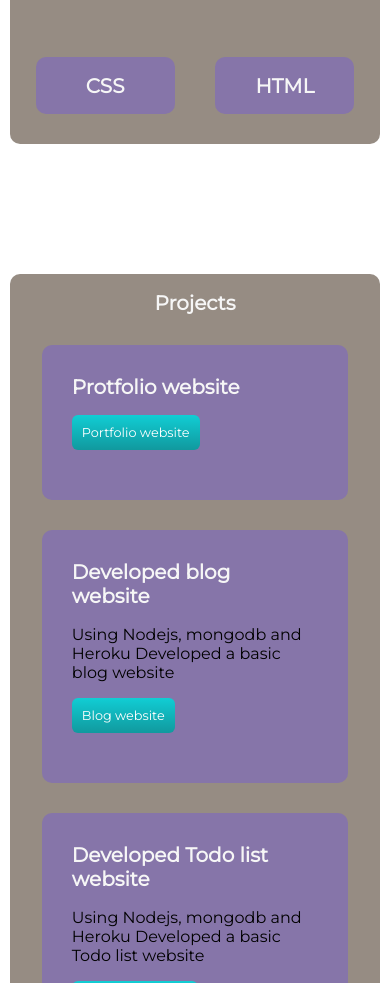
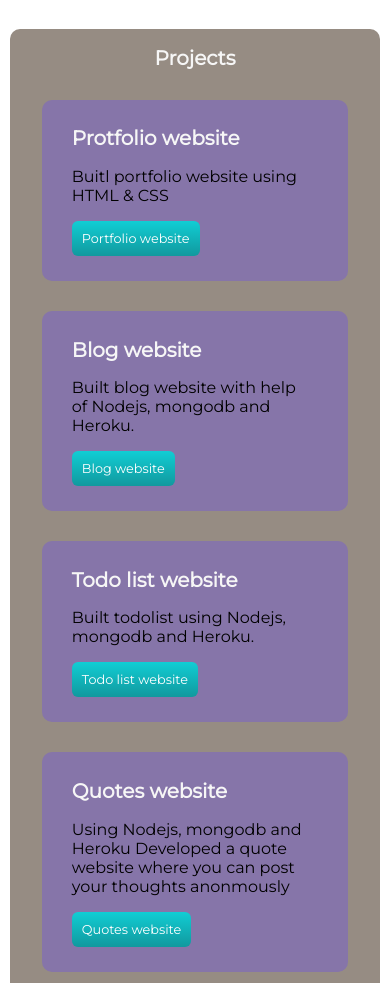
Before and after one commit to hemrajat/website-2, a plain HTML site: page index.html in a window 390 px wide. Shown: the part 2345-3328 px from the top of the page. Drawn offline with Linux system fonts and the light colour scheme.

Commit message:
Changed paragraphs

```diff
--- a/css/styles.css
+++ b/css/styles.css
@@ -233,7 +233,7 @@ body{
 @media all and (max-width: 990px){
   .skill-item{
     width: 37.5%;
-    margin: 30px 5% 30px 5%;
+    margin: 10px 5% 10px 5%;
   }
   h1{
     font-size: 3rem;
@@ -257,4 +257,12 @@ body{
     padding-bottom: 10px;
     margin:30px auto 30px auto;
   }
+  .heading2{
+    font-size: 2rem;
+  }
+  .project{
+  margin-bottom: 5px;
+  margin-top: 5px;
+  padding-bottom: 0px;
+  }
 }
--- a/index.html
+++ b/index.html
@@ -27,7 +27,7 @@
     </div>
   </div>
   <div class="skill-container">
-    <h2>My Skills</h2>
+    <h2 class="heading2">My Skills</h2>
     <div class="skill-item">
       <h2>C++</h2>
     </div>
@@ -77,27 +77,28 @@
     <div class="project-item">
       <div class="project">
         <h2>Protfolio website</h2>
+        <p>Buitl portfolio website using HTML & CSS</p>
         <a class="btn projectlinkbtn" href="https://hemrajat.github.io/cv2">Portfolio website</a>
       </div>
     </div>
     <div class="project-item">
       <div class="project">
-        <h2>Developed blog website</h2>
-        <p>Using Nodejs, mongodb and Heroku Developed a basic blog website</p>
+        <h2>Blog website</h2>
+        <p>Built blog website with help of Nodejs, mongodb and Heroku.</p>
         <a class="btn projectlinkbtn" href="https://hemrajblog.herokuapp.com/" target="_blank">Blog website</a>
       </div>
     </div>
     <div class="project-item">
       <div class="project">
-        <h2>Developed Todo list website</h2>
-        <p>Using Nodejs, mongodb and Heroku Developed a basic Todo list website</p>
+        <h2>Todo list website</h2>
+        <p>Built todolist using Nodejs, mongodb and Heroku.</p>
         <a class="btn projectlinkbtn" href="https://hemrajtodolist.herokuapp.com/" target="_blank">Todo list website</a>
       </div>
     </div>
     <div class="project-item">
       <div class="project">
-        <h2>Developed Quotes website</h2>
-        <p>Using Nodejs, mongodb and Heroku Developed a basic quote website sign up with google functionality</p>
+        <h2>Quotes website</h2>
+        <p>Using Nodejs, mongodb and Heroku Developed a quote website where you can post your thoughts anonmously</p>
         <a class="btn projectlinkbtn" href="https://hemrajquote.herokuapp.com/" target="_blank">Quotes website</a>
       </div>
     </div>
```
